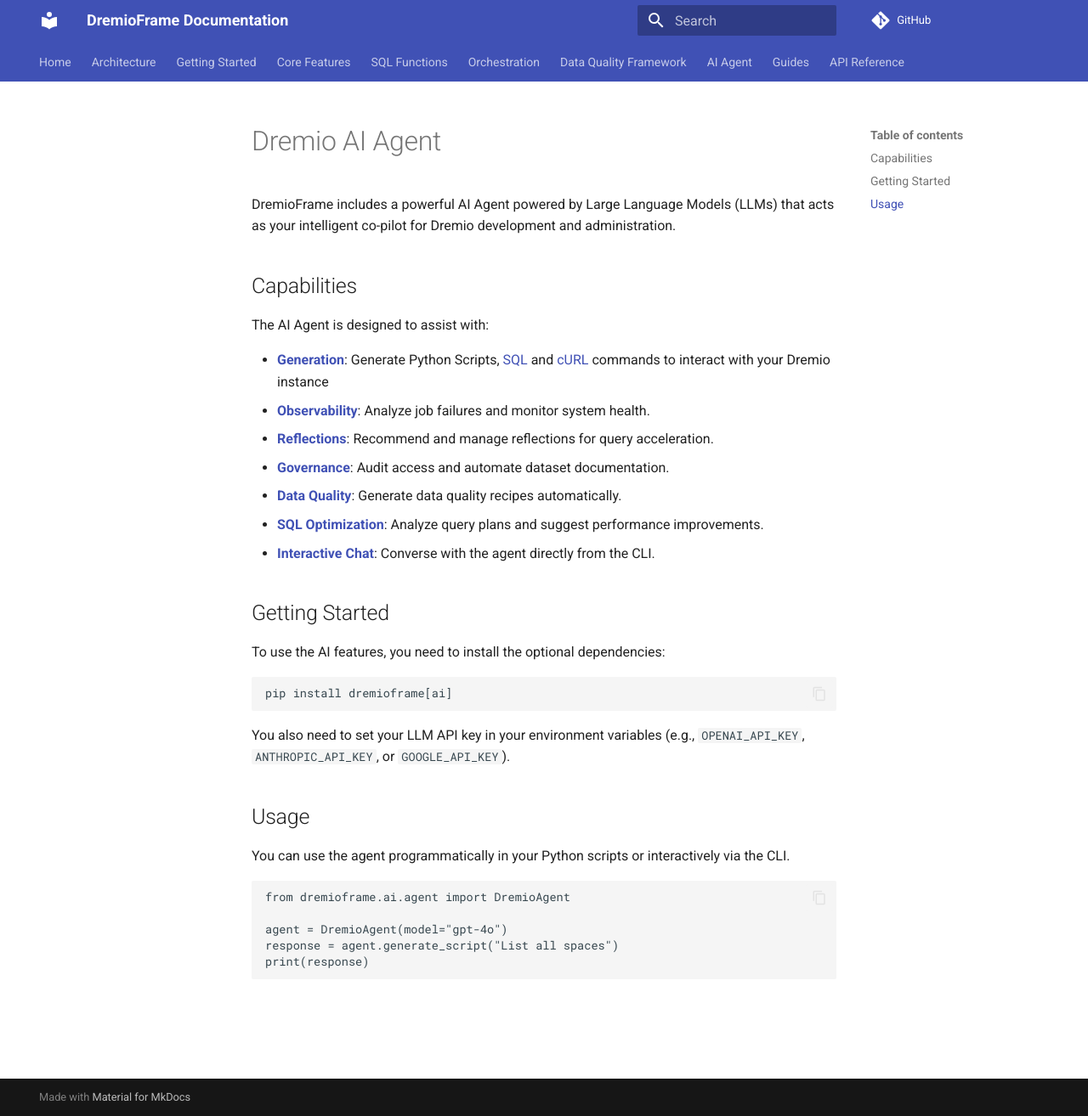
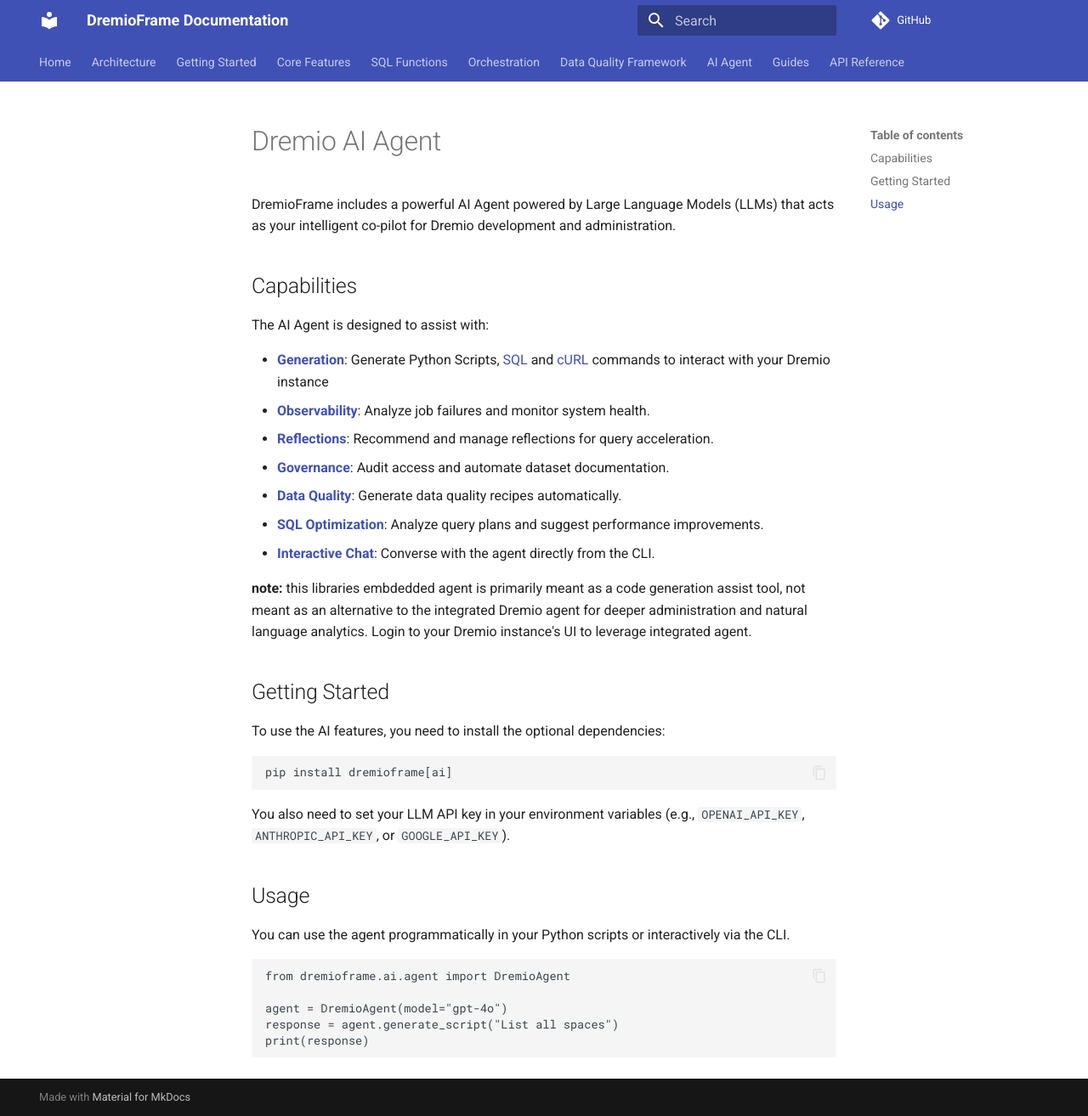
Before and after one commit to developer-advocacy-dremio/dremio-cloud-dremioframe, an MkDocs documentation site: the page built from docs/ai/overview.md, in a window 1280 px wide and 1314 px high. Shown: the whole window at 85% size. Built offline with MkDocs 1.6.1 and Material for MkDocs 9.7.7, drawn with Linux system fonts in a browser that asks for light colours; comment, search, counter and statistics services are not loaded.

Commit message:
Update overview.md

```diff
--- a/docs/ai/overview.md
+++ b/docs/ai/overview.md
@@ -13,6 +13,8 @@
 -   **[Data Quality](data_quality.md)**: Generate data quality recipes automatically.
 -   **[SQL Optimization](optimization.md)**: Analyze query plans and suggest performance improvements.
 -   **[Interactive Chat](cli_chat.md)**: Converse with the agent directly from the CLI.
+
+**note:** this libraries embdedded agent is primarily meant as a code generation assist tool, not meant as an alternative to the integrated Dremio agent for deeper administration and natural language analytics. Login to your Dremio instance's UI to leverage integrated agent.
 
 ## Getting Started
 
```
